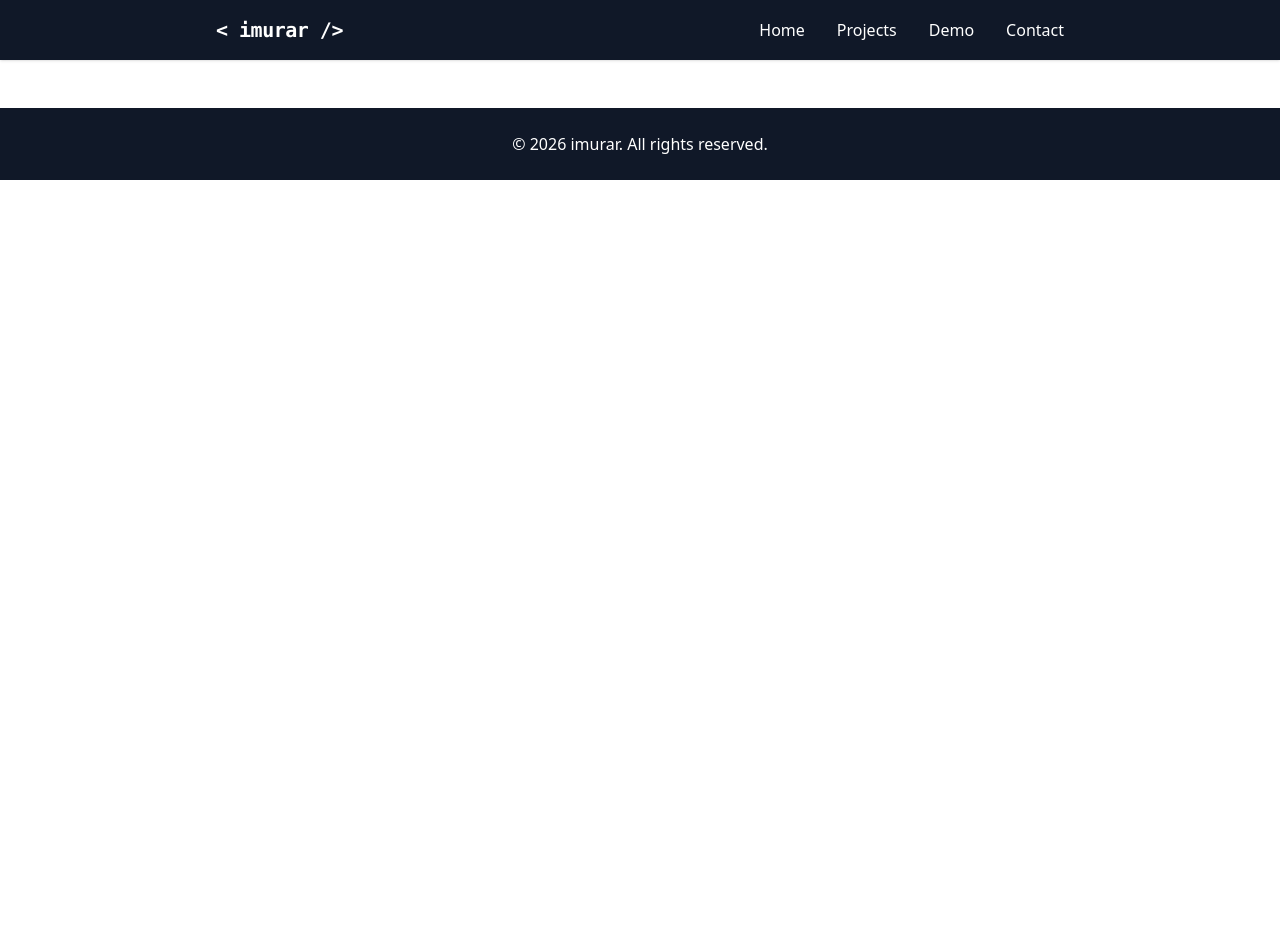
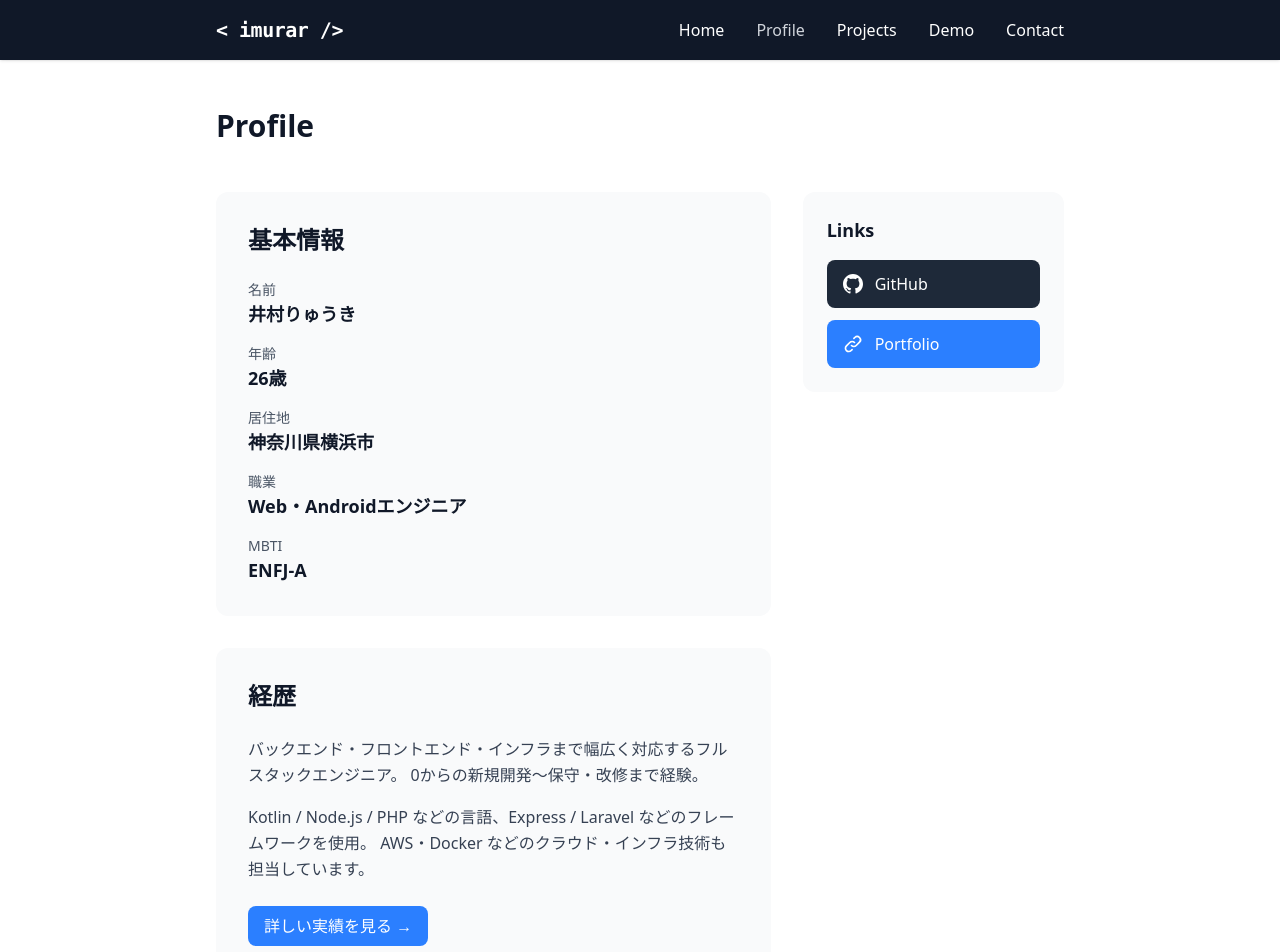
Before and after one commit to imurar/imurar-portfolio, a Vue app: page /#/profile in a window 1280 px wide. Shown: the top 952 px of the page. Before the commit the page ends 800 px from the top, so only its background shows below. Built offline with nearby package versions, Linux system fonts and the light colour scheme.

Commit message:
[add] プロフィールページを作成

```diff
--- a/src/App.vue
+++ b/src/App.vue
@@ -6,6 +6,7 @@
         <router-link to="/" class="text-xl font-bold hover:text-gray-300 transition font-mono tracking-tight">&lt; imurar /&gt;</router-link>
         <ul class="flex gap-4 md:gap-8 text-sm md:text-base">
           <li><router-link to="/" class="hover:text-gray-300 transition" active-class="text-white" exact-active-class="text-gray-300">Home</router-link></li>
+          <li><router-link to="/profile" class="hover:text-gray-300 transition" active-class="text-gray-300">Profile</router-link></li>
           <li><router-link to="/projects" class="hover:text-gray-300 transition" active-class="text-gray-300">Projects</router-link></li>
           <li class="hidden sm:block"><router-link to="/demo" class="hover:text-gray-300 transition" active-class="text-gray-300">Demo</router-link></li>
           <li><router-link to="/contact" class="hover:text-gray-300 transition" active-class="text-gray-300">Contact</router-link></li>
--- a/src/main.js
+++ b/src/main.js
@@ -4,6 +4,7 @@ import App from './App.vue'
 import './assets/main.css'
 
 import HomeView from './views/HomeView.vue'
+import ProfileView from './views/ProfileView.vue'
 import ProjectsView from './views/ProjectsView.vue'
 import ContactView from './views/ContactView.vue'
 import ContactThanksView from './views/ContactThanksView.vue'
@@ -17,6 +18,7 @@ const router = createRouter({
   history: createWebHashHistory(),
   routes: [
     { path: '/', component: HomeView },
+    { path: '/profile', component: ProfileView },
     { path: '/projects', component: ProjectsView },
     { path: '/contact', component: ContactView },
     { path: '/contact-thanks', component: ContactThanksView },
--- /dev/null
+++ b/src/views/ProfileView.vue
@@ -0,0 +1,89 @@
+<template>
+  <div class="max-w-4xl mx-auto px-6 py-12 w-full">
+    <h1 class="text-3xl font-bold mb-12">Profile</h1>
+
+    <div class="grid grid-cols-1 md:grid-cols-3 gap-8">
+      <!-- プロフィール情報 -->
+      <div class="md:col-span-2">
+        <!-- 基本情報 -->
+        <div class="bg-gray-50 rounded-xl p-8 mb-8">
+          <h2 class="text-2xl font-bold mb-6">基本情報</h2>
+          <div class="space-y-4">
+            <div>
+              <p class="text-gray-600 text-sm">名前</p>
+              <p class="text-lg font-semibold">井村りゅうき</p>
+            </div>
+            <div>
+              <p class="text-gray-600 text-sm">年齢</p>
+              <p class="text-lg font-semibold">26歳</p>
+            </div>
+            <div>
+              <p class="text-gray-600 text-sm">居住地</p>
+              <p class="text-lg font-semibold">神奈川県横浜市</p>
+            </div>
+            <div>
+              <p class="text-gray-600 text-sm">職業</p>
+              <p class="text-lg font-semibold">Web・Androidエンジニア</p>
+            </div>
+            <div>
+              <p class="text-gray-600 text-sm">MBTI</p>
+              <p class="text-lg font-semibold">ENFJ-A</p>
+            </div>
+          </div>
+        </div>
+
+        <!-- 経歴概要 -->
+        <div class="bg-gray-50 rounded-xl p-8 mb-8">
+          <h2 class="text-2xl font-bold mb-6">経歴</h2>
+          <p class="text-gray-700 leading-relaxed">
+            バックエンド・フロントエンド・インフラまで幅広く対応するフルスタックエンジニア。
+            0からの新規開発〜保守・改修まで経験。
+          </p>
+          <p class="text-gray-700 leading-relaxed mt-4">
+            Kotlin / Node.js / PHP などの言語、Express / Laravel などのフレームワークを使用。
+            AWS・Docker などのクラウド・インフラ技術も担当しています。
+          </p>
+          <div class="mt-6">
+            <router-link to="/projects" class="inline-block bg-blue-500 hover:bg-blue-600 text-white px-4 py-2 rounded-lg transition">
+              詳しい実績を見る →
+            </router-link>
+          </div>
+        </div>
+
+        <!-- 趣味 -->
+        <div class="bg-gray-50 rounded-xl p-8">
+          <h2 class="text-2xl font-bold mb-6">趣味・興味</h2>
+          <div class="space-y-2">
+            <p class="text-gray-700">読書</p>
+            <p class="text-gray-700">スポーツ観戦</p>
+            <p class="text-gray-700">食べ歩き</p>
+          </div>
+        </div>
+      </div>
+
+      <!-- サイドバー -->
+      <div class="md:col-span-1">
+        <!-- GitHub リンク -->
+        <div class="bg-gray-50 rounded-xl p-6 sticky top-20">
+          <h3 class="font-bold text-lg mb-4">Links</h3>
+          <a href="https://github.com/imurar" target="_blank" rel="noopener noreferrer"
+            class="flex items-center gap-3 bg-gray-800 hover:bg-gray-900 text-white px-4 py-3 rounded-lg transition mb-3">
+            <svg class="w-5 h-5" fill="currentColor" viewBox="0 0 20 20">
+              <path fill-rule="evenodd" d="M10 0C4.477 0 0 4.484 0 10.017c0 4.425 2.865 8.18 6.839 9.49.5.092.682-.217.682-.482 0-.237-.008-.868-.013-1.703-2.782.603-3.369-1.343-3.369-1.343-.454-1.156-1.11-1.463-1.11-1.463-.908-.62.069-.608.069-.608 1.003.07 1.531 1.032 1.531 1.032.892 1.53 2.341 1.545 2.914 1.209.092-.937.35-1.546.636-1.903-2.22-.253-4.555-1.11-4.555-4.943 0-1.091.39-1.984 1.029-2.683-.103-.253-.446-1.27.098-2.647 0 0 .84-.269 2.75 1.025A9.578 9.578 0 0110 4.817c.85.004 1.705.114 2.504.336 1.909-1.294 2.747-1.025 2.747-1.025.546 1.377.203 2.394.1 2.647.64.699 1.028 1.592 1.028 2.683 0 3.842-2.339 4.687-4.566 4.935.359.309.678.919.678 1.852 0 1.336-.012 2.415-.012 2.743 0 .267.18.578.688.48C17.138 18.192 20 14.435 20 10.017 20 4.484 15.522 0 10 0z" clip-rule="evenodd" />
+            </svg>
+            GitHub
+          </a>
+          <a href="https://imurar.github.io/" class="flex items-center gap-3 bg-blue-500 hover:bg-blue-600 text-white px-4 py-3 rounded-lg transition">
+            <svg class="w-5 h-5" fill="none" stroke="currentColor" viewBox="0 0 24 24">
+              <path stroke-linecap="round" stroke-linejoin="round" stroke-width="2" d="M13.828 10.172a4 4 0 00-5.656 0l-4 4a4 4 0 105.656 5.656l1.102-1.101m-.758-4.899a4 4 0 005.658 0l4-4a4 4 0 00-5.656-5.656l-1.1 1.1" />
+            </svg>
+            Portfolio
+          </a>
+        </div>
+      </div>
+    </div>
+  </div>
+</template>
+
+<script setup>
+</script>
```
